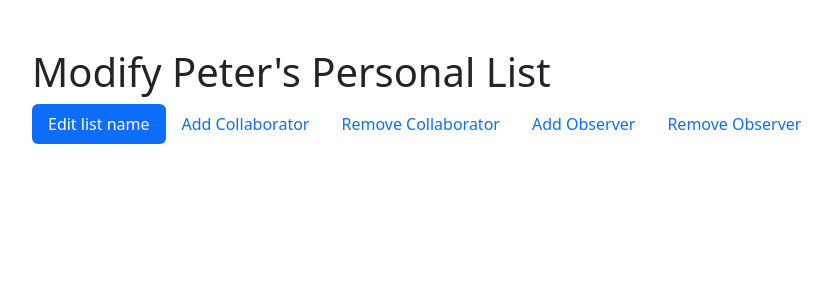
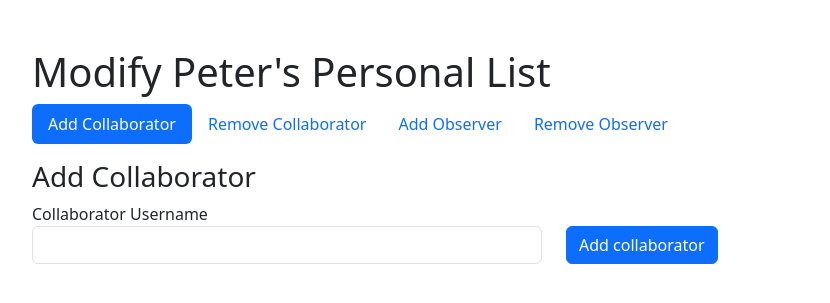
Before and after one commit to Explorer017/TaskManagementSystem, a PHP site: page /modifyList.php?listid=1 in a window 1280 px wide. Shown: the top 303 px of the page, without its empty margins (86-916 px from the left). Run offline with PHP 8.4, Linux system fonts and the light colour scheme; data comes from the database, SQL or seed files in the repository; data that the repository does not hold is empty.

Commit message:
Update modifyList.php

```diff
--- a/php/modifyList.php
+++ b/php/modifyList.php
@@ -68,11 +68,13 @@
 
     <div>
         <ul class="nav nav-pills mb-3" id="pills-tab" role="tablist">
+            <!--
             <li class="nav-item" role="presentation">
                 <button class="nav-link active" id="pills-editlistname-tab" data-bs-toggle="pill" data-bs-target="#pills-editlistname" type="button" role="tab" aria-controls="pills-addcollab" aria-selected="true">Edit list name</button>
             </li>
+            -->
             <li class="nav-item" role="presentation">
-                <button class="nav-link " id="pills-addcollab-tab" data-bs-toggle="pill" data-bs-target="#pills-addcollab" type="button" role="tab" aria-controls="pills-addcollab" aria-selected="false">Add Collaborator</button>
+                <button class="nav-link active" id="pills-addcollab-tab" data-bs-toggle="pill" data-bs-target="#pills-addcollab" type="button" role="tab" aria-controls="pills-addcollab" aria-selected="false">Add Collaborator</button>
             </li>
             <li class="nav-item" role="presentation">
                 <button class="nav-link" id="pills-removecollab-tab" data-bs-toggle="pill" data-bs-target="#pills-removecollab" type="button" role="tab" aria-controls="pills-removecollab" aria-selected="false">Remove Collaborator</button>
@@ -87,10 +89,11 @@
     </div>
 
     <div class="tab-content" id="pills-tabContent">
+        <!--
         <div class="tab-pane fade show active" id="pills-editlistname" role="tabpanel" aria-labelledby="pills-editlistname-tab" tabindex="0">
         </div>
-
-        <div class="tab-pane fade show" id="pills-addcollab" role="tabpanel" aria-labelledby="pills-addcollab-tab" tabindex="0">
+    -->
+        <div class="tab-pane fade show active" id="pills-addcollab" role="tabpanel" aria-labelledby="pills-addcollab-tab" tabindex="0">
             <form action="<?php echo htmlspecialchars($_SERVER["PHP_SELF"])."?listid=".$list_id;?>" method="post">
                 <h3>Add Collaborator</h3>
                 <label for="collabUsername">Collaborator Username</label>
@@ -153,7 +156,7 @@
         <div class="tab-pane fade show" id="pills-removeobserver" role="tabpanel" aria-labelledby="pills-removeobserver-tab" tabindex="0">
             <form action="<?php echo htmlspecialchars($_SERVER["PHP_SELF"])."?listid=".$list_id;?>" method="post">
                 <h3>Observer Collaborator</h3>
-                <label for="collabUsername">Observer Username</label>
+                <label for="collabUsername">Remove Observer</label>
                 <input type="hidden" name="addOrRemove" value="remove"/>
                 <input type="hidden" name="type" value="observe"/>
                 <div class="row">
```
